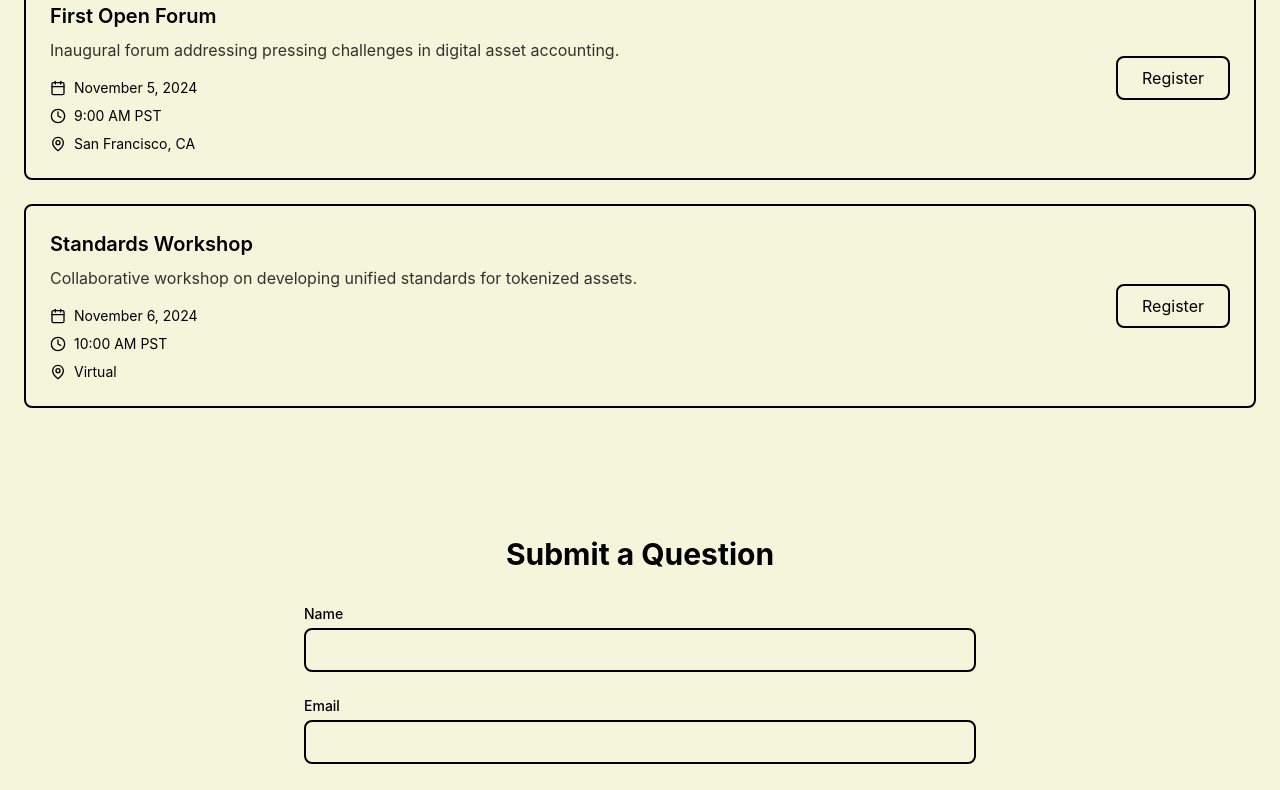
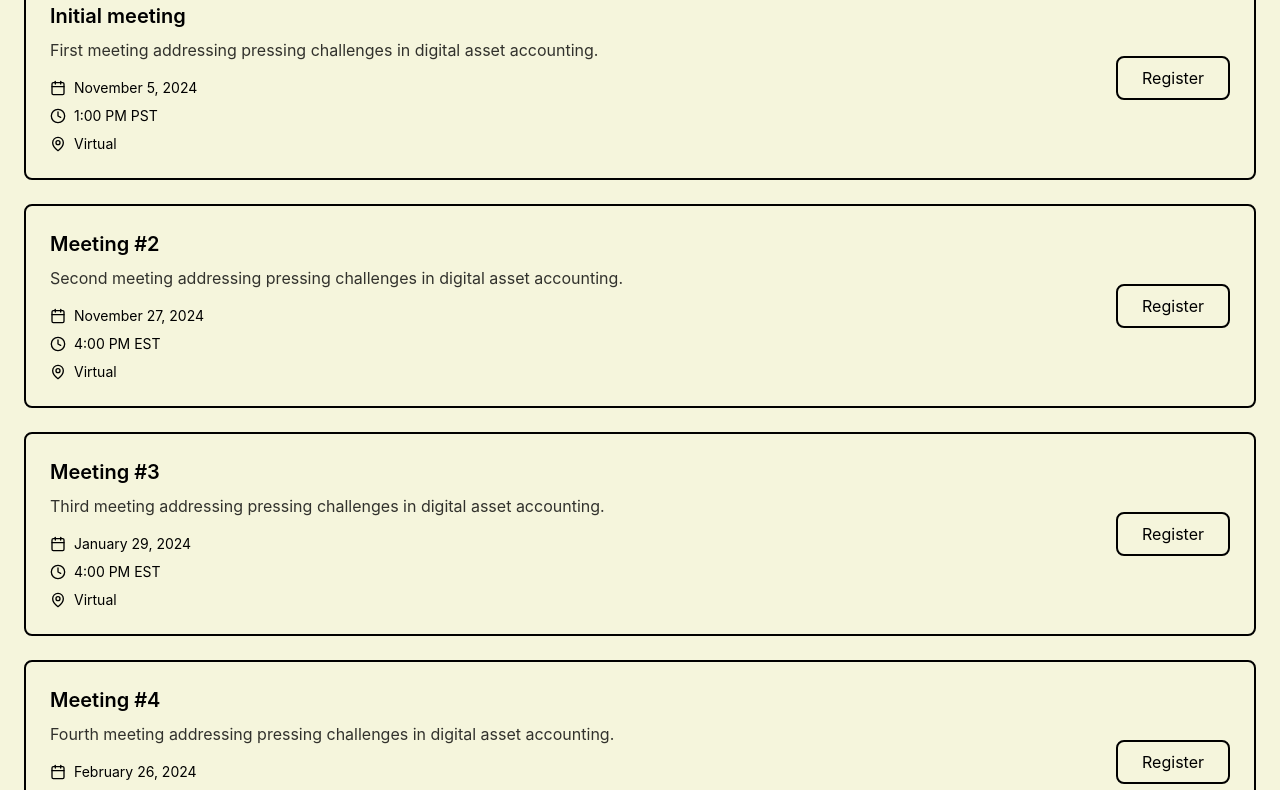
Before and after one commit to andrewfowl/w3aa, a React (Vite) app: page / in a window 1280 px wide. Shown: the part 1080-1870 px from the top of the page. Built offline with nearby package versions, Linux system fonts and the light colour scheme.

Commit message:
Update events.ts

```diff
--- a/src/data/events.ts
+++ b/src/data/events.ts
@@ -1,18 +1,34 @@
 export const events = [
   {
-    id: 'forum-2024',
-    title: 'First Open Forum',
+    id: 'w3aa_01_11-05-2024',
+    title: 'Initial meeting',
     date: 'November 5, 2024',
-    time: '9:00 AM PST',
-    location: 'San Francisco, CA',
-    description: 'Inaugural forum addressing pressing challenges in digital asset accounting.'
+    time: '1:00 PM PST',
+    location: 'Virtual',
+    description: 'First meeting addressing pressing challenges in digital asset accounting.'
   },
   {
-    id: 'standards-workshop',
-    title: 'Standards Workshop',
-    date: 'November 6, 2024',
-    time: '10:00 AM PST',
+    id: 'w3aa_02_11-27-2024',
+    title: 'Meeting #2',
+    date: 'November 27, 2024',
+    time: '4:00 PM EST',
     location: 'Virtual',
-    description: 'Collaborative workshop on developing unified standards for tokenized assets.'
+    description: 'Second meeting addressing pressing challenges in digital asset accounting.'
+  },
+  {
+    id: 'w3aa_03_01-29-2025',
+    title: 'Meeting #3',
+    date: 'January 29, 2024',
+    time: '4:00 PM EST',
+    location: 'Virtual',
+    description: 'Third meeting addressing pressing challenges in digital asset accounting.'
+  },
+  {
+    id: 'w3aa_04_02-26-2025',
+    title: 'Meeting #4',
+    date: 'February 26, 2024',
+    time: '4:00 PM EST',
+    location: 'Virtual',
+    description: 'Fourth meeting addressing pressing challenges in digital asset accounting.'
   }
 ];
```
